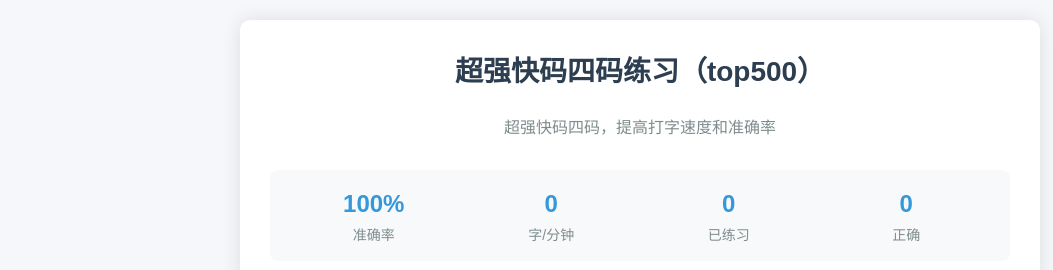
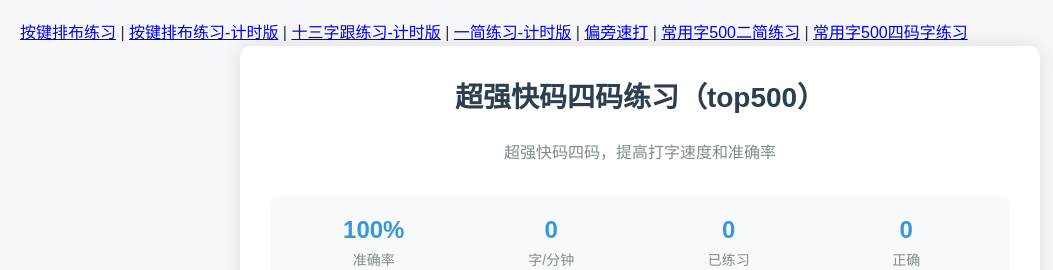
Before and after one commit to limalivy/cqkm, a plain HTML site: page top500k4.html in a window 1280 px wide. Shown: the top 270 px of the page, without its empty margins (0-1053 px from the left). Drawn offline with Linux system fonts and the light colour scheme.

Commit message:
Update top500k4.html
11

```diff
--- a/top500k4.html
+++ b/top500k4.html
@@ -5,6 +5,7 @@
     <meta charset="UTF-8">
     <meta name="viewport" content="width=device-width, initial-scale=1.0">
     <title>超强快码四码练习</title>
+    <script src="nav.js"></script>
     <style>
         * {
             margin: 0;
```
